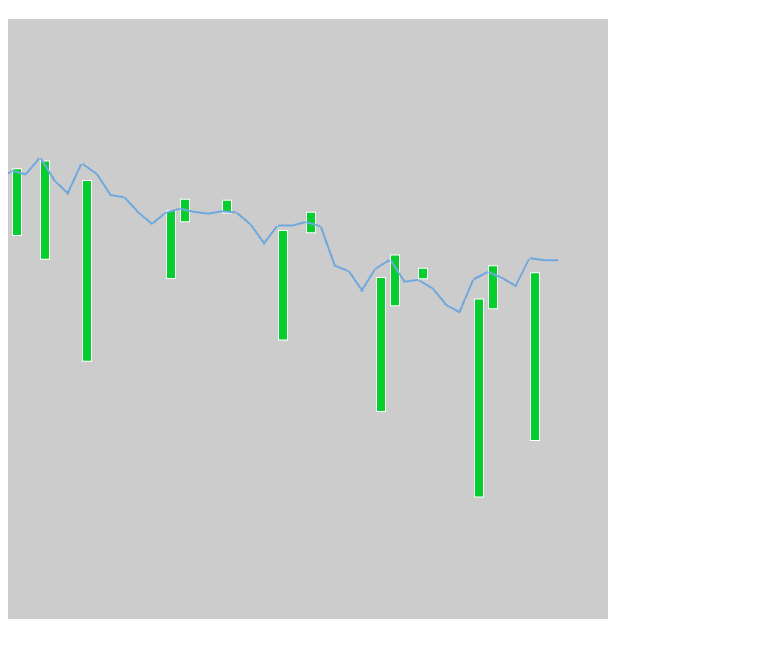
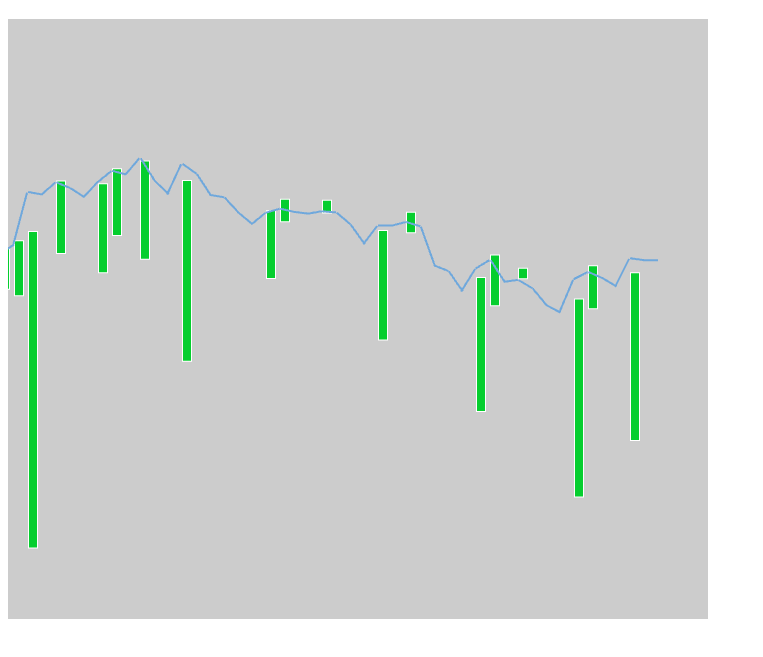
Before and after one commit to satheeq/pixi-play-ground, a plain HTML site: page index.html in a window 1280 px wide. Shown: the part 61-718 px from the top of the page, without its empty margins (0-763 px from the left). Drawn offline with Linux system fonts and the light colour scheme.

Commit message:
Reverte back to 7.1 and code refactor

```diff
--- a/index.html
+++ b/index.html
@@ -6,13 +6,14 @@
           content="width=device-width, user-scalable=no, initial-scale=1.0, maximum-scale=1.0, minimum-scale=1.0">
     <meta http-equiv="X-UA-Compatible" content="ie=edge">
 
-    <script src="lib/pixi-legacy.js"></script>
+    <script src="lib/pixi-legacy-7.1.2.js"></script>
     <script src="js/data.js"></script>
     <script src="js/handler.js"></script>
 
-    <title>PIXI Test Suite</title>
+    <title>PIXI Play Ground</title>
 </head>
 <body onload="start()">
-<h1>Hello PixiJS</h1>
+    <h1>Hello PixiJS</h1>
+    <div id="chartContainer" style="width: 700px; height: 600px"></div>
 </body>
 </html>
--- a/js/handler.js
+++ b/js/handler.js
@@ -1,25 +1,29 @@
-function start() {
+let app;
+let baseContainer;
+let isDragging = false;
+
 function _createApp() {
+    console.log('PIXI Version', PIXI.VERSION);
+    // Get the container
+    const htmlContainer = document.getElementById('chartContainer');
+
     // Create the renderer
-        const app = new PIXI.Application(
-            {
+    app = new PIXI.Application({
             antialias: true,
             transparent: true,
             resolution: window.devicePixelRatio,
             preserveDrawingBuffer: true,
             roundPixels: false,
             autoDensity: true,
-                width: 600,
-                height: 600,
-                backgroundColor: 0xCCCCCC
+            resizeTo: htmlContainer,
+            backgroundColor: 0xCCCCCC,
+            sharedTicker: false,
+            autoStart: false
         });
 
     console.log('Device pixel ratio ' + window.devicePixelRatio);
 
-        // renderer.view.style.position = 'relative'; // This is removing as a fix for the canvas dislocate issue need to be further test in all charts
     app.view.style.display = 'block';
-        // renderer.view.style.height = '100%';
-        // renderer.view.style.width = '100%';
     app.autoResize = true;
 
     PIXI.settings.RESOLUTION = window.devicePixelRatio;
@@ -28,53 +32,72 @@ function start() {
     PIXI.BaseTexture.defaultOptions.scaleMode = PIXI.SCALE_MODES.LINEAR;
 
     // Setting up events
-        // app.stage.interactive = true; // This is depreciated
-        app.stage.eventMode  = 'static';
+    app.stage.interactive = true; // This is depreciated in 7.2
+    app.stage.eventMode = 'static'; // Used above 7.2
 
-        // app.stage.interactiveChildren = true;
+    app.stage.interactiveChildren = true;
     app.stage.hitArea = app.screen;
 
     const ticker = app.ticker;
 
-        ticker.autoStart = false;
     ticker.stop();
+    // ticker.autoStart = false;
 
-        return app;
+    // Register events
+    console.log('registering events');
+    app.stage.on('pointerdown', onDragStart);
+    app.stage.on('pointerup', () => {
+        console.log('pointerUp');
+        onDragEnd();
+    });
+    app.stage.on('pointerupoutside', () => {
+        console.log('pointerupOutside');
+        onDragEnd();
+    });
+    app.stage.on('pointermove', onDragMove);
+
+    app.stage.on('pointerenter', () => {
+        console.log('pointerEnter');
+    });
+    app.stage.on('pointerleave', () => {
+        console.log('pointerLeave');
+    });
+
+    // Create the application helper and add its render target to the page
+    htmlContainer.appendChild(app.view);
 }
 
 function onDragStart(event) {
-        app.ticker.start();
+    app.ticker.start(); // Start the ticker for a smooth update
 
-        container.eventData = event.data;
-        container.dragging = true;
-        container.dx = event.data.x - container.x;
+    isDragging = true;
+    baseContainer.dx = event.data.x - baseContainer.x;
 
     console.log('onDragStart');
 }
 
 function onDragEnd() {
-        delete container.eventData;
-        container.dragging = false;
-        // app.stage.off('pointermove', onDragMoveApp);
+    if (isDragging) {
+        isDragging = false;
 
-        app.ticker.stop();
+        app.ticker.stop(); // Stop the ticker once drag finises
         console.log('onDragEnd');
+    }
 }
 
 function onDragMove(event) {
-        if (container.dragging) {
-            console.log('onDragMove', event.x);
-            container.x = event.x - container.dx;
+    if (isDragging) {
+        baseContainer.x = event.x - baseContainer.dx;
     }
 }
 
-    function initChart(container) {
+function _initChart(container) {
     // Create window frame
     let candleGrp = new PIXI.Graphics();
     let lineGrp = new PIXI.Graphics();
 
     const data = getJSONData();
-        console.error('data count', data.length);
+    console.info('data count', data.length);
 
     let x = app.stage.hitArea.width - 50,
         y = 0,
@@ -112,35 +135,30 @@ function start() {
 
     container.addChild(candleGrp);
     container.addChild(lineGrp);
+
+
+
+    app.ticker.update(performance.now());
+    app.renderer.render(app.stage);
+
 }
 
-    // Create the application helper and add its render target to the page
-    // const app = new PIXI.Application({width: document.width, height: document.height});
+function _createContainer() {
+    baseContainer = new PIXI.Container();
+    app.stage.addChild(baseContainer);
+}
 
-    const app = _createApp();
-    document.body.appendChild(app.view);
-
-// Add a container
-    const container = new PIXI.Container();
-    container.x = 0;
-    container.y = 0;
-
-    app.stage.on('pointerdown', onDragStart);
-    app.stage.on('pointerup', onDragEnd);
-    app.stage.on('pointerupoutside', onDragEnd);
-    app.stage.on('pointermove', onDragMove);
-
-    app.stage.addChild(container);
-
-    initChart(container);
+function start() {
+    _createApp();
+    _createContainer();
+    _initChart(baseContainer);
 
     // Re-render based on a timer
     // When dragging happens, ticker enabled to update without timer
     setInterval(() => {
-        if (!container.dragging) {
-            app.ticker.update();
+        if (!isDragging) {
+            app.ticker.update(performance.now());
             app.renderer.render(app.stage);
         }
     }, 300);
-
 }
```
Lines whose indentation alone changed are shown as unchanged.
